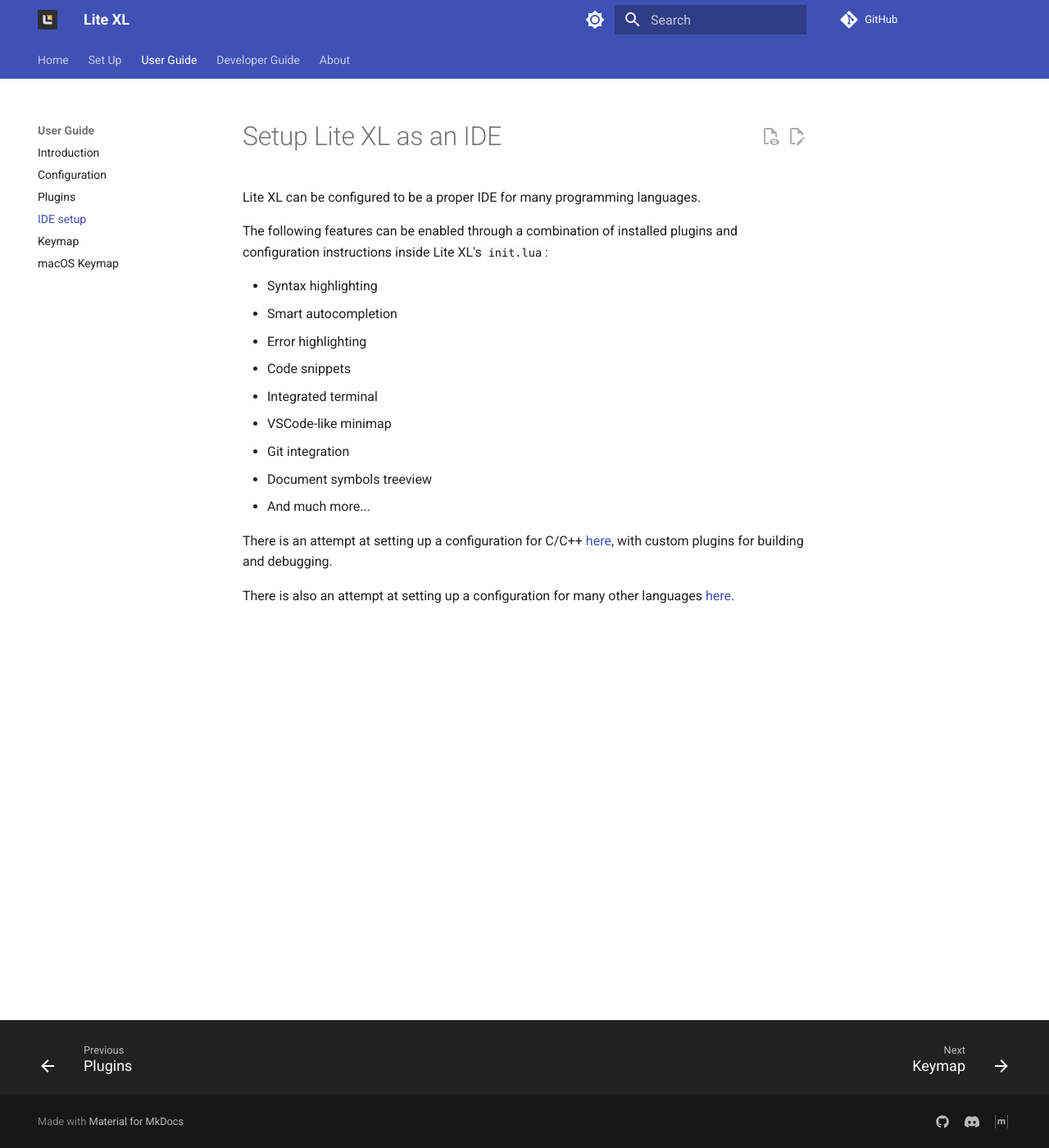
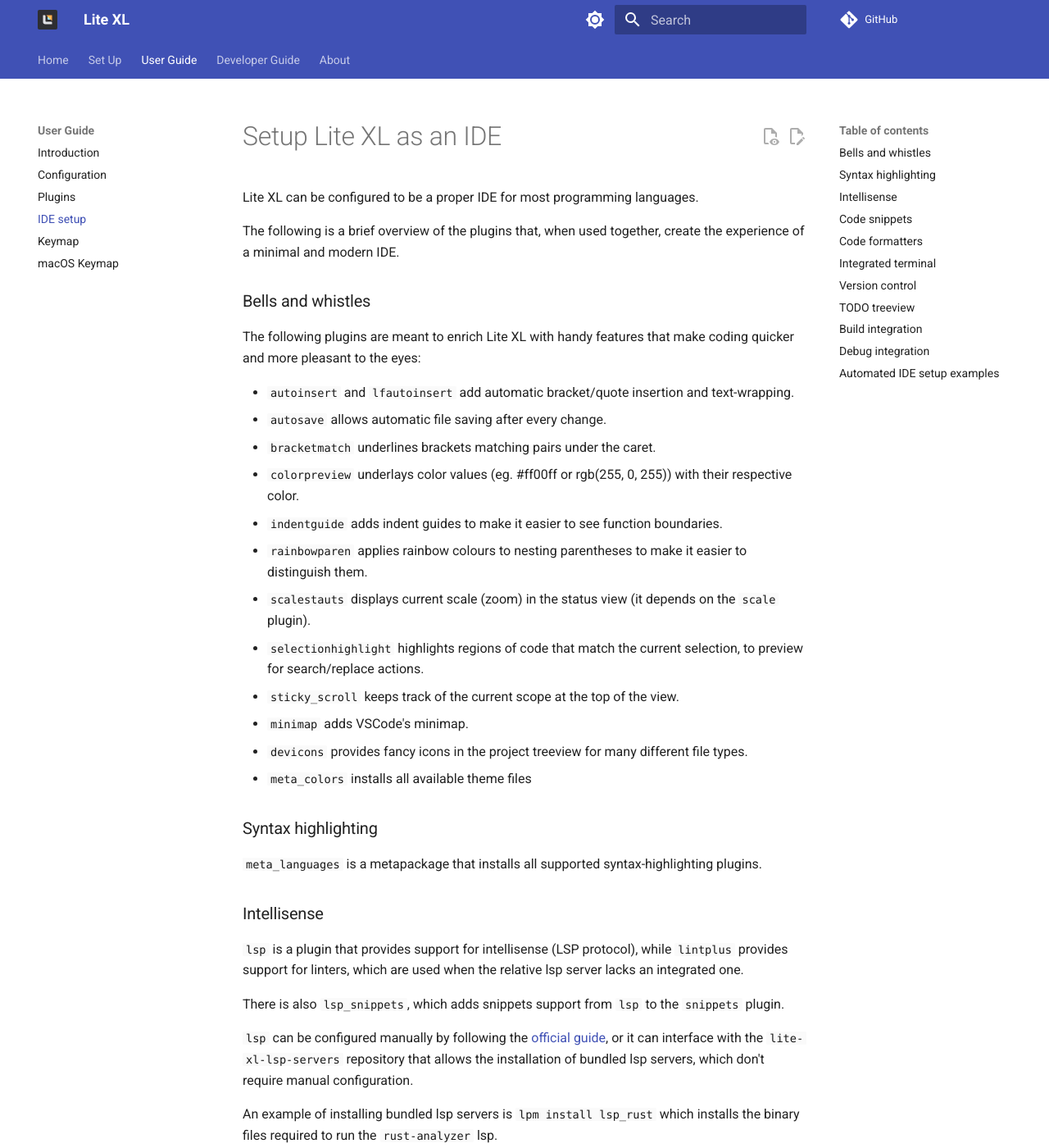
Before and after one commit to lite-xl/lite-xl.github.io, an MkDocs documentation site: the page built from docs/user-guide/ide-setup.md, in a window 1280 px wide and 1400 px high. Shown: the whole window at 82% size. Built offline with MkDocs 1.6.1 and Material for MkDocs 9.7.7, drawn with Linux system fonts in a browser that asks for light colours; some web fonts are replaced; comment, search, counter and statistics services are not loaded; the version menu is left out; some of the changed text lies outside the part shown.

Commit message:
Rewrote ide-setup to be more user friendly.

```diff
--- a/docs/user-guide/ide-setup.md
+++ b/docs/user-guide/ide-setup.md
@@ -1,22 +1,76 @@
 # Setup Lite XL as an IDE
 
-Lite XL can be configured to be a proper IDE for many programming languages.
+Lite XL can be configured to be a proper IDE for most programming languages.
 
-The following features can be enabled through a combination of installed plugins and configuration instructions inside Lite XL's `init.lua`:
+The following is a brief overview of the plugins that, when used together, create the experience of a minimal and modern IDE.
 
-- Syntax highlighting
-- Smart autocompletion
-- Error highlighting
-- Code snippets
-- Integrated terminal
-- VSCode-like minimap
-- Git integration
-- Document symbols treeview
-- And much more...
+### Bells and whistles
+The following plugins are meant to enrich Lite XL with handy features that make coding quicker and more pleasant to the eyes:
 
-There is an attempt at setting up a configuration for C/C++ [here][1], with custom plugins for building and debugging.
+- `autoinsert` and `lfautoinsert` add automatic bracket/quote insertion and text-wrapping.
+- `autosave` allows automatic file saving after every change.
+- `bracketmatch` underlines brackets matching pairs under the caret.
+- `colorpreview` underlays color values (eg. #ff00ff or rgb(255, 0, 255)) with their respective color.
+- `indentguide` adds indent guides to make it easier to see function boundaries.
+- `rainbowparen` applies rainbow colours to nesting parentheses to make it easier to distinguish them.
+- `scalestauts` displays current scale (zoom) in the status view (it depends on the `scale` plugin).
+- `selectionhighlight` highlights regions of code that match the current selection, to preview for search/replace actions.
+- `sticky_scroll` keeps track of the current scope at the top of the view.
+- `minimap` adds VSCode's minimap.
+- `devicons` provides fancy icons in the project treeview for many different file types.
+- `meta_colors` installs all available theme files
 
-There is also an attempt at setting up a configuration for many other languages [here][2].
+### Syntax highlighting
+`meta_languages` is a metapackage that installs all supported syntax-highlighting plugins.
+
+### Intellisense
+`lsp` is a plugin that provides support for intellisense (LSP protocol), while `lintplus` provides support for linters, which are used when the relative lsp server lacks an integrated one.
+
+There is also `lsp_snippets`, which adds snippets support from `lsp` to the `snippets` plugin.
+
+`lsp` can be configured manually by following the [official guide][3], or it can interface with the `lite-xl-lsp-servers` repository that allows the installation of bundled lsp servers, which don't require manual configuration.
+
+An example of installing bundled lsp servers is `lpm install lsp_rust` which installs the binary files required to run the `rust-analyzer` lsp.
+
+### Code snippets
+`snippets` adds support for code snippets.
+
+Snippets can be easily added following the [official guide][5].
+
+### Code formatters
+`formatter` provides automatic file-specific formatting for several programming languages.
+
+### Integrated terminal
+`lite-xl-terminal` provides and integrated terminal.
+
+### Version control
+`scm` provides source code control integration to Lite XL.
+
+`gitblame` can be added to show git commit information of the line where the cursor rests.
+
+### TODO treeview
+`todotreeview` is a plugin that adds a custom treeview with the goal of keeping tracks of flagged comments (TODO, WIP, FIX, ...) for better workflow organization.
+
+More flags can be added in the `init.lua` following the [official guide][4].
+
+### Build integration
+`build` provides a build system, messages window, and easily clickable errors.
+
+A the moment it only supports `make`, but it can be extended to any build system.
+
+### Debug integration
+`debugger` provides debugger integration, with pluggable backends.
+
+At the moment it only supports `gdb`.
+
+### Automated IDE setup examples
+The following examples are IDE configurations that bundle together the essential components of a minimal IDE:
+
+- [Adam's configuration for C/C++][1] features custom plugins for building and debugging, designed for C/C++.
+- [PerilousBooklet's configuration (WIP)][2] contains an installation script that prepares a comprehensive IDE configuration similar to a minimal version of VSCode, aimed at supporting the most used programming languages.
 
 [1]: https://github.com/adamharrison/lite-xl-ide
 [2]: https://github.com/PerilousBooklet/lite-xl-ide
+[3]: https://github.com/lite-xl/lite-xl-lsp?tab=readme-ov-file#setting-a-lsp-server
+[4]: https://github.com/drmargarido/TodoTreeView?tab=readme-ov-file#instructions
+[5]: https://github.com/vqns/lite-xl-snippets?tab=readme-ov-file#usage
```
